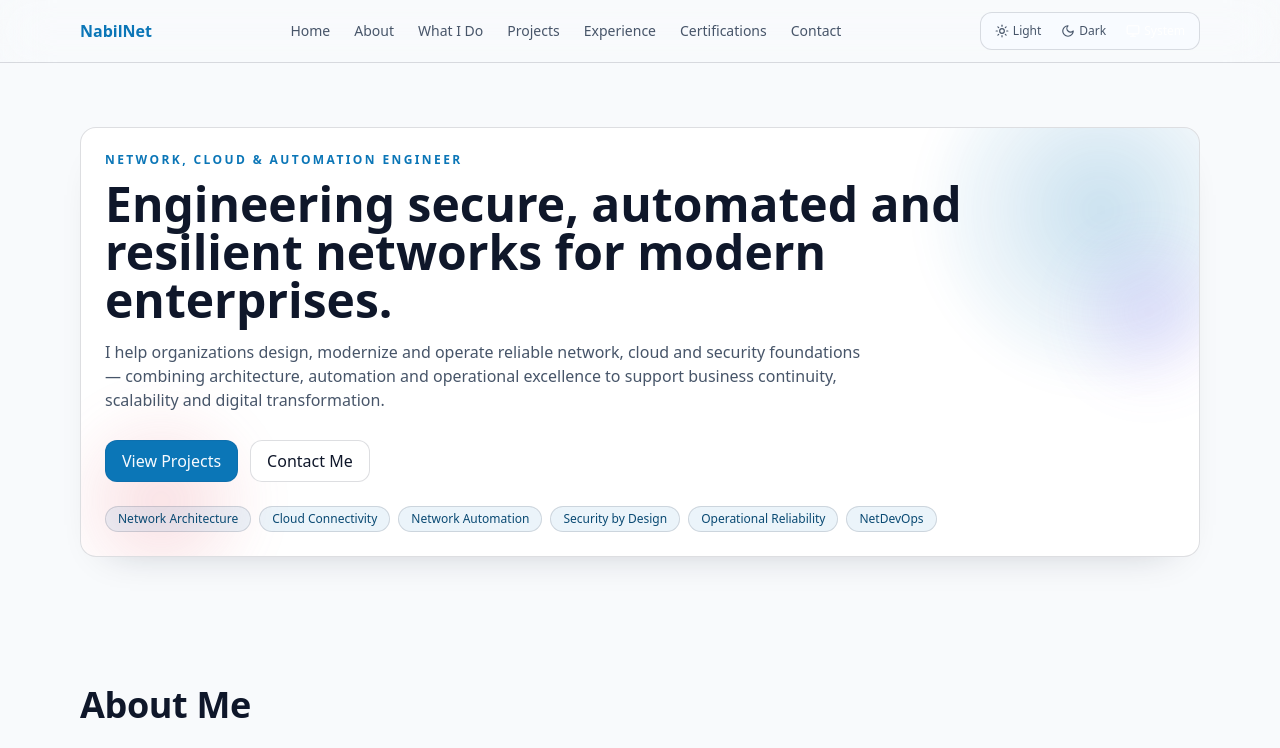
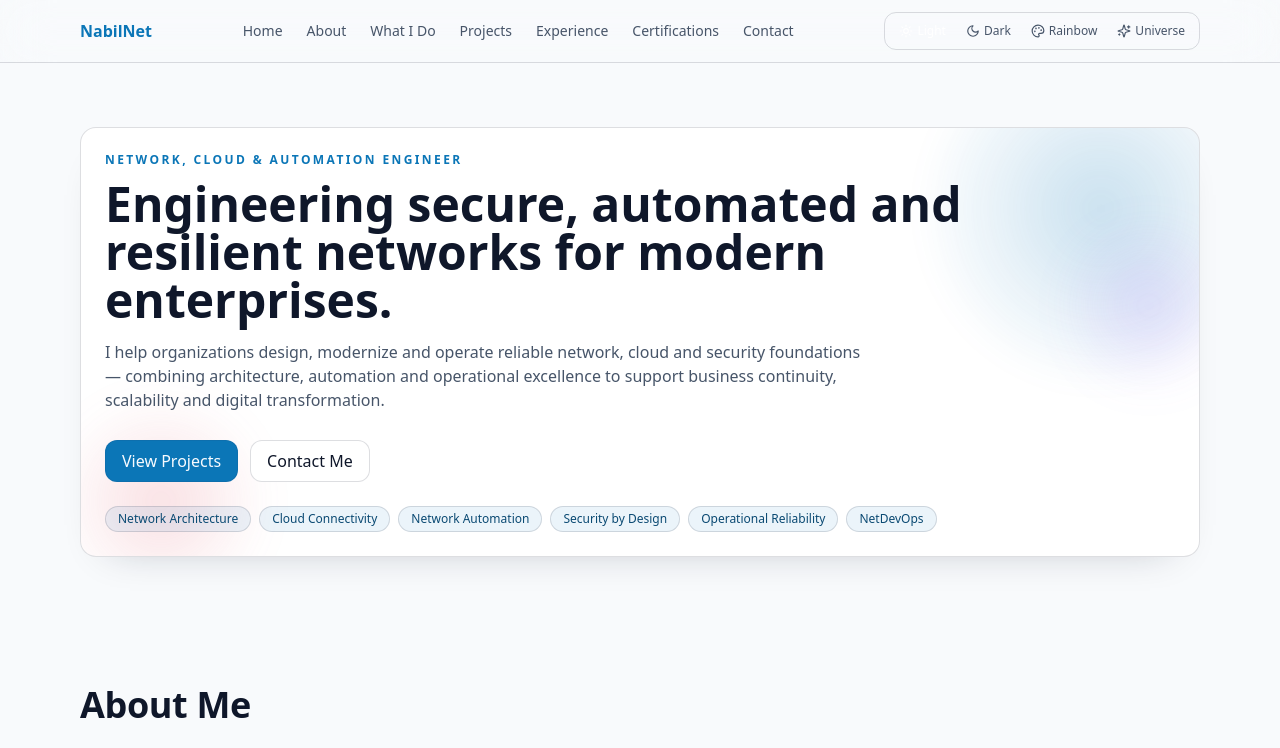
Before and after one commit to NabilNet/NabilNet.github.io, a React (Vite) app: page / in a window 1280 px wide. Shown: the top 748 px of the page. Built offline with nearby package versions, Linux system fonts and the light colour scheme.

Commit message:
Fix production-safe theme initialization and pages base

```diff
--- a/src/App.tsx
+++ b/src/App.tsx
@@ -10,32 +10,23 @@ import { NetworkBackground } from "./components/NetworkBackground";
 import { ErrorBoundary } from "./components/ErrorBoundary";
 import { Expertise } from "./components/Expertise";
 import { Projects } from "./components/Projects";
-import { getInitialThemeMode, getSystemTheme, isValidThemeMode, resolveTheme, ThemeMode } from "./utils/theme";
+import { getInitialThemeMode, normalizeThemeMode, ThemeMode } from "./utils/theme";
 
 function App() {
   const [themeMode, setThemeMode] = useState<ThemeMode>(() => getInitialThemeMode());
-  const [systemTheme, setSystemTheme] = useState(getSystemTheme());
-  const resolvedTheme = resolveTheme(themeMode);
+  const safeThemeMode = normalizeThemeMode(themeMode);
 
   useEffect(() => {
-    const media = window.matchMedia?.("(prefers-color-scheme: dark)");
-    const listener = () => setSystemTheme(getSystemTheme());
-    media?.addEventListener?.("change", listener);
-    return () => media?.removeEventListener?.("change", listener);
-  }, []);
-
-  useEffect(() => {
-    const safeThemeMode = isValidThemeMode(themeMode) ? themeMode : "system";
-    document.documentElement.setAttribute("data-theme", resolvedTheme);
+    document.documentElement.setAttribute("data-theme", safeThemeMode);
     try { window.localStorage.setItem("theme-mode", safeThemeMode); } catch {
       // no-op when storage is unavailable
     }
-  }, [themeMode, resolvedTheme]);
+  }, [safeThemeMode]);
 
   return <div className="app-shell min-h-screen bg-token-bg text-token-text transition-colors duration-500">
-    <ErrorBoundary fallback={null}><NetworkBackground active={resolvedTheme === "dark" && systemTheme === "dark"} /></ErrorBoundary>
+    <ErrorBoundary fallback={null}><NetworkBackground theme={safeThemeMode} /></ErrorBoundary>
     <div className="app-content">
-      <Navbar themeMode={themeMode} onSelect={setThemeMode} />
+      <Navbar themeMode={safeThemeMode} onSelect={(theme) => setThemeMode(normalizeThemeMode(theme))} />
       <main><Hero /><About /><Expertise /><Projects /><ExperienceTimeline /><Training /><Contact /></main>
       <Footer />
     </div>
--- a/src/components/NetworkBackground.tsx
+++ b/src/components/NetworkBackground.tsx
@@ -1,7 +1,9 @@
 import { useEffect, useRef } from "react";
+import { ThemeMode } from "../utils/theme";
 
-export function NetworkBackground({ active }: { active: boolean }) {
+export function NetworkBackground({ theme }: { theme: ThemeMode }) {
   const ref = useRef<HTMLCanvasElement>(null);
+  const active = theme === "universe";
 
   useEffect(() => {
     if (!active) return;
@@ -85,5 +87,5 @@ export function NetworkBackground({ active }: { active: boolean }) {
     };
   }, [active]);
 
-  return <canvas ref={ref} className={`network-background transition-opacity duration-500 ${active ? "opacity-70" : "opacity-0"}`} aria-hidden="true" />;
+  return <canvas ref={ref} className={`network-background transition-opacity duration-700 ${active ? "opacity-65" : "opacity-0"}`} aria-hidden="true" />;
 }
--- a/src/components/ThemeToggle.tsx
+++ b/src/components/ThemeToggle.tsx
@@ -1,17 +1,21 @@
-import { Moon, Monitor, Sun } from "lucide-react";
-import { ThemeMode } from "../utils/theme";
+import { Moon, Palette, Sparkles, Sun } from "lucide-react";
+import { THEME_MODES, ThemeMode } from "../utils/theme";
 
-const modes: { key: ThemeMode; label: string; icon: typeof Sun }[] = [
-  { key: "light", label: "Light", icon: Sun },
-  { key: "dark", label: "Dark", icon: Moon },
-  { key: "system", label: "System", icon: Monitor }
-];
+const modeMeta: Record<ThemeMode, { label: string; icon: typeof Sun }> = {
+  light: { label: "Light", icon: Sun },
+  dark: { label: "Dark", icon: Moon },
+  rainbow: { label: "Rainbow", icon: Palette },
+  universe: { label: "Universe", icon: Sparkles }
+};
 
 export function ThemeToggle({ themeMode, onSelect }: { themeMode: ThemeMode; onSelect: (theme: ThemeMode) => void }) {
-  return <div className="inline-flex items-center rounded-xl border border-token bg-token-surface-elevated p-1" role="group" aria-label="Theme switcher">
-    {modes.map(({ key, label, icon: Icon }) => <button key={key} type="button" aria-label={`Set ${label.toLowerCase()} theme`} title={label} onClick={() => onSelect(key)} className={`inline-flex items-center gap-1 rounded-lg px-2.5 py-1.5 text-xs font-medium transition focus-visible:outline-none focus-visible:ring-2 focus-visible:ring-token-accent ${themeMode === key ? "bg-token-accent text-white" : "muted hover:text-token-accent"}`}>
+  return <div className="inline-flex items-center rounded-xl border border-token bg-token-surface-elevated/90 p-1 backdrop-blur" role="group" aria-label="Theme switcher">
+    {THEME_MODES.map((key) => {
+      const { label, icon: Icon } = modeMeta[key];
+      return <button key={key} type="button" aria-label={`Set ${label.toLowerCase()} theme`} title={label} onClick={() => onSelect(key)} className={`inline-flex items-center gap-1 rounded-lg px-2.5 py-1.5 text-xs font-medium transition focus-visible:outline-none focus-visible:ring-2 focus-visible:ring-token-accent ${themeMode === key ? "bg-token-accent text-white" : "muted hover:text-token-accent"}`}>
       <Icon className="h-3.5 w-3.5" />
       <span className="hidden sm:inline">{label}</span>
-    </button>)}
+    </button>;
+    })}
   </div>;
 }
--- a/src/index.css
+++ b/src/index.css
@@ -19,6 +19,7 @@
   --color-button-text: #0f172a;
   --color-red-accent: #e25f6f;
   --color-purple-accent: #8b6af7;
+  --theme-glow: rgba(66, 153, 225, 0.12);
 }
 
 html[data-theme="dark"] {
@@ -38,63 +39,105 @@ html[data-theme="dark"] {
   --color-button-text: #e6edf7;
   --color-red-accent: #f28493;
   --color-purple-accent: #a78bfa;
+  --theme-glow: rgba(66, 183, 245, 0.15);
 }
 
-html[data-theme="network"] {
-  --color-bg: #031120;
-  --color-surface: rgba(7, 24, 43, 0.86);
-  --color-surface-elevated: rgba(9, 32, 57, 0.95);
-  --color-text: #e9f7ff;
-  --color-text-muted: #bad8ea;
-  --color-border: rgba(113, 199, 238, 0.3);
-  --color-accent: #3ed5ee;
-  --color-accent-hover: #7ce7f7;
-  --color-card-shadow: 0 20px 50px -32px rgba(46, 211, 239, 0.38);
-  --color-tag-bg: rgba(62, 213, 238, 0.16);
-  --color-tag-text: #b9f4fd;
-  --color-link: #74ebff;
-  --color-button-bg: rgba(10, 34, 58, 0.9);
-  --color-button-text: #e9f7ff;
-  --color-red-accent: #ff798b;
-  --color-purple-accent: #9d87ff;
+html[data-theme="rainbow"] {
+  --color-bg: #f4f7ff;
+  --color-surface: rgba(255, 255, 255, 0.9);
+  --color-surface-elevated: rgba(255, 255, 255, 0.97);
+  --color-text: #11203d;
+  --color-text-muted: #405779;
+  --color-border: rgba(79, 106, 156, 0.26);
+  --color-accent: #4d65f3;
+  --color-accent-hover: #6f5df2;
+  --color-card-shadow: 0 24px 60px -36px rgba(33, 43, 95, 0.36);
+  --color-tag-bg: rgba(92, 115, 242, 0.1);
+  --color-tag-text: #3448b7;
+  --color-link: #445eef;
+  --color-button-bg: rgba(255, 255, 255, 0.9);
+  --color-button-text: #17264a;
+  --color-red-accent: #ff7c90;
+  --color-purple-accent: #8b6af7;
+  --theme-glow: rgba(109, 121, 255, 0.18);
 }
 
-html[data-theme="black"] {
-  --color-bg: #020202;
-  --color-surface: #0a0a0a;
-  --color-surface-elevated: #121212;
-  --color-text: #f5f5f5;
-  --color-text-muted: #b5b5b5;
-  --color-border: rgba(245, 245, 245, 0.16);
-  --color-accent: #d6d6d6;
-  --color-accent-hover: #f8f8f8;
-  --color-card-shadow: 0 18px 44px -34px rgba(0, 0, 0, 0.8);
-  --color-tag-bg: rgba(245, 245, 245, 0.08);
-  --color-tag-text: #f2f2f2;
-  --color-link: #ededed;
-  --color-button-bg: #101010;
-  --color-button-text: #f4f4f4;
-  --color-red-accent: #ff7e8f;
-  --color-purple-accent: #b49cff;
+html[data-theme="universe"] {
+  --color-bg: #040915;
+  --color-surface: rgba(10, 17, 35, 0.84);
+  --color-surface-elevated: rgba(15, 26, 52, 0.93);
+  --color-text: #e8f1ff;
+  --color-text-muted: #9eb4de;
+  --color-border: rgba(148, 173, 224, 0.27);
+  --color-accent: #72b9ff;
+  --color-accent-hover: #9aceff;
+  --color-card-shadow: 0 28px 65px -38px rgba(9, 22, 49, 0.8);
+  --color-tag-bg: rgba(111, 175, 255, 0.14);
+  --color-tag-text: #cfe2ff;
+  --color-link: #8ac9ff;
+  --color-button-bg: rgba(14, 24, 45, 0.9);
+  --color-button-text: #e8f1ff;
+  --color-red-accent: #f38baf;
+  --color-purple-accent: #9f87ff;
+  --theme-glow: rgba(114, 185, 255, 0.2);
 }
 
 html, body, #root { min-height: 100%; margin: 0; }
 body, #root { min-height: 100vh; }
 html { scroll-behavior: smooth; }
-body { @apply font-sans antialiased; background: var(--color-bg); color: var(--color-text); }
+body {
+  @apply font-sans antialiased;
+  background: var(--color-bg);
+  color: var(--color-text);
+  transition: background-color .5s ease, color .5s ease;
+}
 * { @apply box-border; }
 
 a { color: var(--color-link); }
 a:hover { color: var(--color-accent-hover); }
 
+.app-shell { position: relative; overflow-x: hidden; }
+.app-shell::before,
+.app-shell::after {
+  content: "";
+  position: fixed;
+  inset: -15%;
+  z-index: 0;
+  pointer-events: none;
+  opacity: 0;
+  transition: opacity 600ms ease;
+}
+html[data-theme="rainbow"] .app-shell::before {
+  opacity: 0.75;
+  background: linear-gradient(120deg, #7d95ff 0%, #6fc8ff 24%, #8c7ff5 50%, #f58dc3 76%, #8ee4ff 100%);
+  background-size: 220% 220%;
+  animation: gradientFlow 16s linear infinite;
+}
+html[data-theme="rainbow"] .app-shell::after {
+  opacity: 0.5;
+  background: radial-gradient(circle at 18% 22%, rgba(255,255,255,.8), transparent 34%), radial-gradient(circle at 80% 68%, rgba(115,102,245,.25), transparent 38%);
+}
+html[data-theme="universe"] .app-shell::before {
+  opacity: 0.82;
+  background: radial-gradient(circle at 12% 20%, rgba(76, 117, 255, 0.2), transparent 36%), radial-gradient(circle at 85% 28%, rgba(141, 81, 205, 0.22), transparent 42%), radial-gradient(circle at 62% 82%, rgba(35, 108, 173, 0.22), transparent 38%), linear-gradient(155deg, #02050f 0%, #070d1f 45%, #030611 100%);
+  animation: nebulaDrift 22s ease-in-out infinite alternate;
+}
+
 .network-background { position: fixed; inset: 0; z-index: 0; pointer-events: none; }
 .app-content { position: relative; z-index: 1; }
 
 .section { @apply mx-auto max-w-6xl px-4 py-14 md:py-16; }
-.card { @apply rounded-2xl p-6; border: 1px solid var(--color-border); background: var(--color-surface); box-shadow: var(--color-card-shadow); }
+.card {
+  @apply rounded-2xl p-6;
+  border: 1px solid var(--color-border);
+  background: var(--color-surface);
+  box-shadow: var(--color-card-shadow);
+  transition: transform .3s ease, border-color .3s ease, box-shadow .3s ease, background-color .5s ease;
+}
+.card:hover { transform: translateY(-3px); border-color: color-mix(in oklab, var(--color-accent) 35%, var(--color-border)); box-shadow: 0 26px 58px -34px var(--theme-glow), var(--color-card-shadow); }
 .muted { color: var(--color-text-muted); }
-.btn { @apply rounded-xl px-4 py-2 font-medium transition; border: 1px solid var(--color-border); background: var(--color-button-bg); color: var(--color-button-text); }
-.btn:hover { border-color: color-mix(in oklab, var(--color-accent) 32%, var(--color-border)); }
+.btn { @apply rounded-xl px-4 py-2 font-medium; border: 1px solid var(--color-border); background: var(--color-button-bg); color: var(--color-button-text); transition: transform .25s ease, border-color .25s ease, background-color .25s ease, color .25s ease, box-shadow .25s ease; }
+.btn:hover { transform: translateY(-1px); border-color: color-mix(in oklab, var(--color-accent) 35%, var(--color-border)); box-shadow: 0 12px 28px -20px var(--theme-glow); }
 h2 { @apply text-3xl font-semibold md:text-4xl; letter-spacing: -0.01em; }
 
 .bg-token-bg { background: var(--color-bg); }
@@ -107,7 +150,20 @@ h2 { @apply text-3xl font-semibold md:text-4xl; letter-spacing: -0.01em; }
 .border-token-accent { border-color: var(--color-accent); }
 .ring-token-accent { --tw-ring-color: var(--color-accent); }
 .shadow-token { box-shadow: var(--color-card-shadow); }
-.tag-token { background: var(--color-tag-bg); color: var(--color-tag-text); border: 1px solid var(--color-border); }
+.tag-token { background: var(--color-tag-bg); color: var(--color-tag-text); border: 1px solid var(--color-border); transition: transform .25s ease, background-color .3s ease; }
+.tag-token:hover { transform: translateY(-1px); }
+
+.btn-primary { background: var(--color-accent); color: #f8fbff; border-color: color-mix(in oklab, var(--color-accent) 55%, var(--color-border)); }
+.btn-primary:hover { background: var(--color-accent-hover); color: #ffffff; }
+.hero-mesh { position:absolute; inset:-30% -10% auto auto; width:420px; height:420px; background: radial-gradient(circle at center, color-mix(in oklab, var(--color-accent) 40%, transparent), transparent 62%); filter: blur(14px); opacity:0.55; pointer-events:none; animation: floating 6s ease-in-out infinite; }
+
+.hero-accent { position:absolute; border-radius:9999px; pointer-events:none; filter: blur(24px); opacity:0.35; animation: floating 7s ease-in-out infinite; }
+.hero-accent-red { inset:auto auto -55px -30px; width:220px; height:220px; background: radial-gradient(circle at center, color-mix(in oklab, var(--color-red-accent) 62%, transparent), transparent 68%); }
+.hero-accent-purple { inset:22% -40px auto auto; width:180px; height:180px; background: radial-gradient(circle at center, color-mix(in oklab, var(--color-purple-accent) 56%, transparent), transparent 70%); animation-delay: -2.5s; }
+
+@keyframes gradientFlow { 0% { background-position: 0% 50%; } 100% { background-position: 100% 50%; } }
+@keyframes nebulaDrift { 0% { transform: translate3d(-1%, 0, 0) scale(1); } 100% { transform: translate3d(1%, -1%, 0) scale(1.04); } }
+@keyframes floating { 0%,100% { transform: translateY(0); } 50% { transform: translateY(-8px); } }
 
 @media (prefers-reduced-motion: reduce) {
   *, *::before, *::after {
@@ -117,11 +173,3 @@ h2 { @apply text-3xl font-semibold md:text-4xl; letter-spacing: -0.01em; }
     scroll-behavior: auto !important;
   }
 }
-
-.btn-primary { background: var(--color-accent); color: #f8fbff; border-color: color-mix(in oklab, var(--color-accent) 55%, var(--color-border)); }
-.btn-primary:hover { background: var(--color-accent-hover); color: #ffffff; }
-.hero-mesh { position:absolute; inset:-30% -10% auto auto; width:420px; height:420px; background: radial-gradient(circle at center, color-mix(in oklab, var(--color-accent) 40%, transparent), transparent 62%); filter: blur(14px); opacity:0.55; pointer-events:none; }
-
-.hero-accent { position:absolute; border-radius:9999px; pointer-events:none; filter: blur(24px); opacity:0.35; }
-.hero-accent-red { inset:auto auto -55px -30px; width:220px; height:220px; background: radial-gradient(circle at center, color-mix(in oklab, var(--color-red-accent) 62%, transparent), transparent 68%); }
-.hero-accent-purple { inset:22% -40px auto auto; width:180px; height:180px; background: radial-gradient(circle at center, color-mix(in oklab, var(--color-purple-accent) 56%, transparent), transparent 70%); }
--- a/src/utils/theme.ts
+++ b/src/utils/theme.ts
@@ -1,23 +1,13 @@
-export const THEME_MODES = ["system", "light", "dark"] as const;
+export const THEME_MODES = ["light", "dark", "rainbow", "universe"] as const;
 export type ThemeMode = (typeof THEME_MODES)[number];
-export type ResolvedTheme = "light" | "dark";
+export const DEFAULT_THEME: ThemeMode = "light";
 
 export function isValidThemeMode(value: unknown): value is ThemeMode {
   return typeof value === "string" && THEME_MODES.includes(value as ThemeMode);
 }
 
-export function getSystemTheme(): ResolvedTheme {
-  if (typeof window === "undefined") return "light";
-
-  try {
-    return window.matchMedia?.("(prefers-color-scheme: dark)")?.matches ? "dark" : "light";
-  } catch {
-    return "light";
-  }
-}
-
 export function getInitialThemeMode(): ThemeMode {
-  if (typeof window === "undefined") return "system";
+  if (typeof window === "undefined") return DEFAULT_THEME;
 
   try {
     const savedTheme = window.localStorage.getItem("theme-mode");
@@ -26,9 +16,9 @@ export function getInitialThemeMode(): ThemeMode {
     // no-op
   }
 
-  return "system";
+  return DEFAULT_THEME;
 }
 
-export function resolveTheme(mode: ThemeMode): ResolvedTheme {
-  return mode === "system" ? getSystemTheme() : mode;
+export function normalizeThemeMode(value: unknown): ThemeMode {
+  return isValidThemeMode(value) ? value : DEFAULT_THEME;
 }
```
Also changed, not shown: vite.config.ts (+1 -12 lines).
